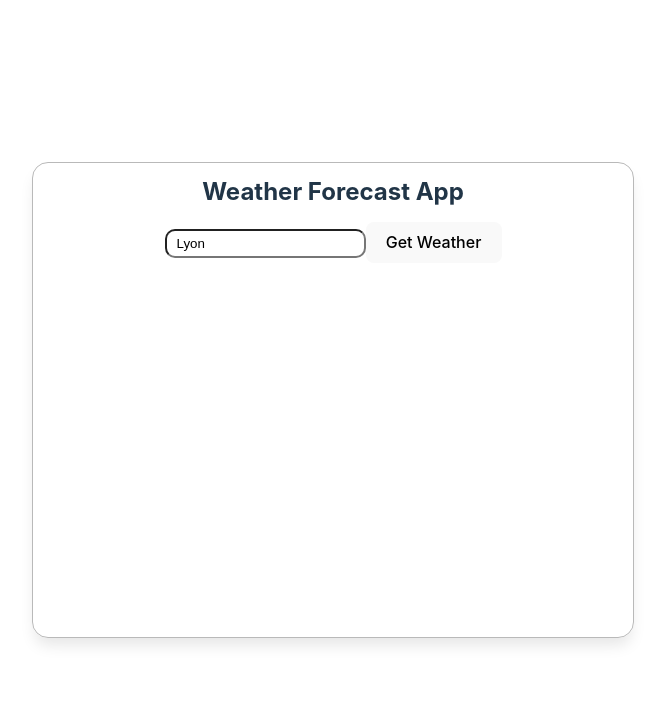
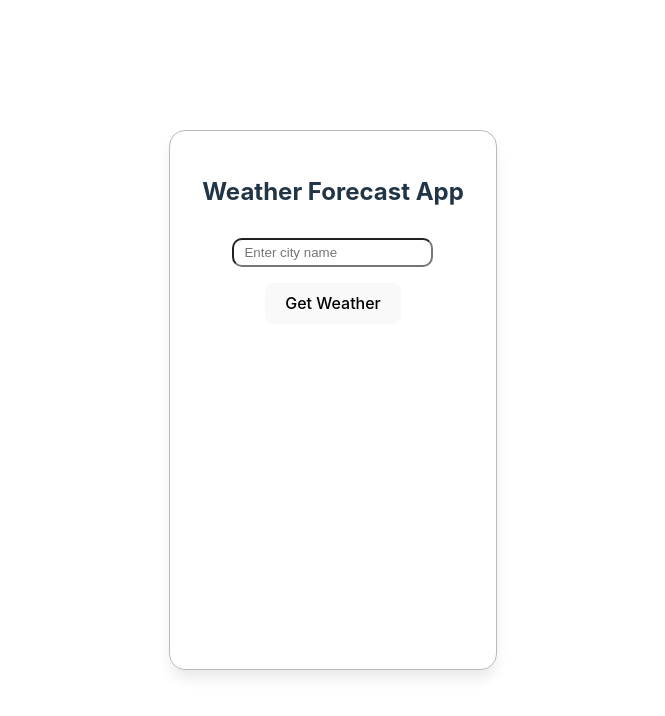
Before and after one commit to JohLav/weather-app, a React (Vite) app: page / in a window 1280 px wide. Shown: the top 716 px of the page, without its empty margins (307-972 px from the left). Built offline with nearby package versions, Linux system fonts and the light colour scheme; no server answers.

Commit message:
Refactor: removed useEffect and updates to CSS

```diff
--- a/package.json
+++ b/package.json
@@ -10,7 +10,6 @@
     "preview": "vite preview"
   },
   "dependencies": {
-    "axios": "^1.6.8",
     "react": "^18.2.0",
     "react-dom": "^18.2.0"
   },
--- a/src/components/Weather.jsx
+++ b/src/components/Weather.jsx
@@ -1,21 +1,17 @@
-import React, { useEffect, useState } from "react";
+import React, { useState } from "react";
 import "../styles/Weather.css";
 import fetchAPI from "../services/fetchAPI.js";
-// const apiKey = import.meta.env.VITE_API_KEY;
 
 export const Weather = () => {
-  const [city, setCity] = useState("Lyon");
+  const [city, setCity] = useState("");
   const [weatherData, setWeatherData] = useState({});
 
   const handleInputChange = (event) => setCity(event.target.value);
 
   const handleSubmit = (event) => {
     event.preventDefault();
+    fetchAPI(city, setWeatherData);
   };
-
-  useEffect(() => {
-    fetchAPI(city, setWeatherData);
-  }, [city]);
 
   return (
     <>
@@ -28,7 +24,6 @@ export const Weather = () => {
             onChange={handleInputChange}
           />
           <button type="submit">Get Weather</button>
-          {/* onClick={setCityInput} */}
         </form>
         {weatherData.main && (
           <>
@@ -43,21 +38,6 @@ export const Weather = () => {
             <p className="info">Wind speed: {weatherData.wind.speed}m/s</p>
           </>
         )}
-        {/*{weatherData ? (*/}
-        {/*  <>*/}
-        {/*    <h2>{weatherData.name}</h2>*/}
-        {/*    <p className="info">Temperature: {weatherData.main.temp}°C</p>*/}
-        {/*    <p className="info">*/}
-        {/*      Description: {weatherData.weather[0].description}*/}
-        {/*    </p>*/}
-        {/*    <p className="info">Feels like: {weatherData.main.feels_like}°C</p>*/}
-        {/*    <p className="info">Humidity: {weatherData.main.humidity}%</p>*/}
-        {/*    <p className="info">Pressure: {weatherData.main.pressure}</p>*/}
-        {/*    <p className="info">Wind speed: {weatherData.wind.speed}m/s</p>*/}
-        {/*  </>*/}
-        {/*) : (*/}
-        {/*  <p>Loading weather data...</p>*/}
-        {/*)}*/}
       </div>
     </>
   );
--- a/src/styles/App.css
+++ b/src/styles/App.css
@@ -6,7 +6,8 @@
 }
 
 .container {
-  width: 600px;
+  width: fit-content;
+  padding: 2rem;
   border-radius: 1rem;
   border: 1px solid rgb(185, 185, 185);
   box-shadow: 0 10px 15px -3px rgba(0, 0, 0, 0.1);
--- a/src/styles/Weather.css
+++ b/src/styles/Weather.css
@@ -1,8 +1,21 @@
 div.weatherDetails {
   height: 415px;
+}
+
+form {
+  display: flex;
+  flex-direction: column;
+  justify-content: center;
+  align-items: center;
 }
 
 input[type="text"] {
   border-radius: 10px;
   padding: 5px 10px;
+  margin: 1rem;
 }
+
+h2 {
+  font-size: 1.2em;
+  line-height: 1.1;
+}
--- a/src/styles/index.css
+++ b/src/styles/index.css
@@ -1,7 +1,5 @@
 :root {
   font-family: Inter, system-ui, Avenir, Helvetica, Arial, sans-serif;
-  line-height: 1.5;
-  font-weight: 400;
 
   color-scheme: light dark;
   color: rgba(255, 255, 255, 0.87);
@@ -39,10 +37,11 @@ button {
   font-family: inherit;
   background-color: #1a1a1a;
   cursor: pointer;
-  transition: border-color 0.25s;
+  transition: all .6s ease;
 }
 button:hover {
-  border-color: #646cff;
+  border-color: #d1d1d1;
+  box-shadow: 0 5px 10px -3px rgba(0, 0, 0, 0.1);
 }
 button:focus,
 button:focus-visible {
@@ -54,9 +53,6 @@ button:focus-visible {
     color: #213547;
     background-color: #ffffff;
   }
-  a:hover {
-    color: #747bff;
-  }
   button {
     background-color: #f9f9f9;
   }
```
